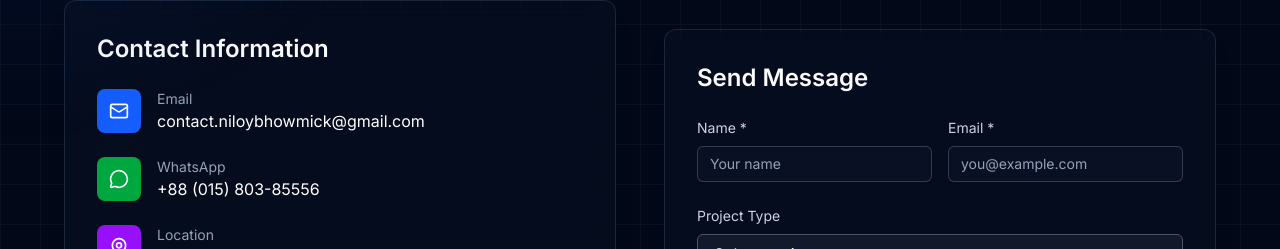
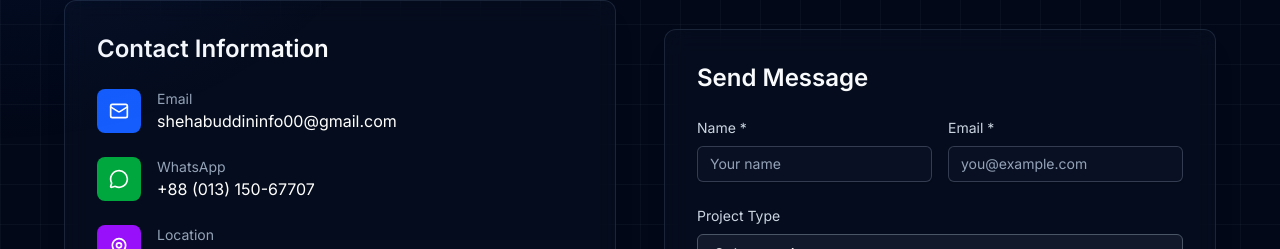
Before and after one commit to shihabmia00/ariyan-shehab, a Next.js app: page /contact in a window 1280 px wide. Shown: the part 336-585 px from the top of the page. Built offline with nearby package versions, Linux system fonts and the light colour scheme.

Commit message:
update contact

```diff
--- a/src/app/contact/page.tsx
+++ b/src/app/contact/page.tsx
@@ -90,10 +90,10 @@ export default function ContactPage() {
                   <div>
                     <p className="text-gray-400 text-sm">Email</p>
                     <a
-                      href="mailto:contact.niloybhowmick@gmail.com"
+                      href="mailto:shehabuddininfo00@gmail.com"
                       className="text-white hover:text-blue-400 transition-colors"
                     >
-                      contact.niloybhowmick@gmail.com
+                      shehabuddininfo00@gmail.com
                     </a>
                   </div>
                 </div>
@@ -110,7 +110,7 @@ export default function ContactPage() {
                       rel="noopener noreferrer"
                       className="text-white hover:text-green-400 transition-colors"
                     >
-                      +88 (015) 803-85556
+                      +88 (013) 150-67707
                     </a>
                   </div>
                 </div>
```
